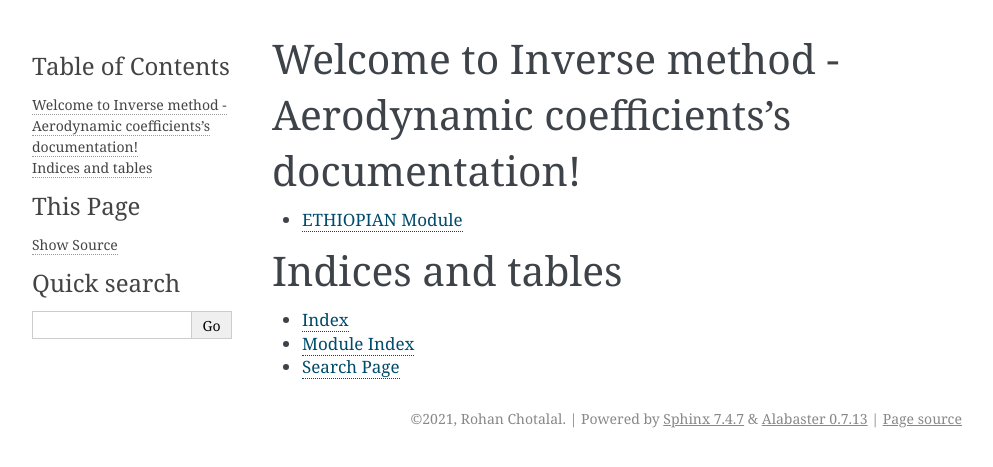
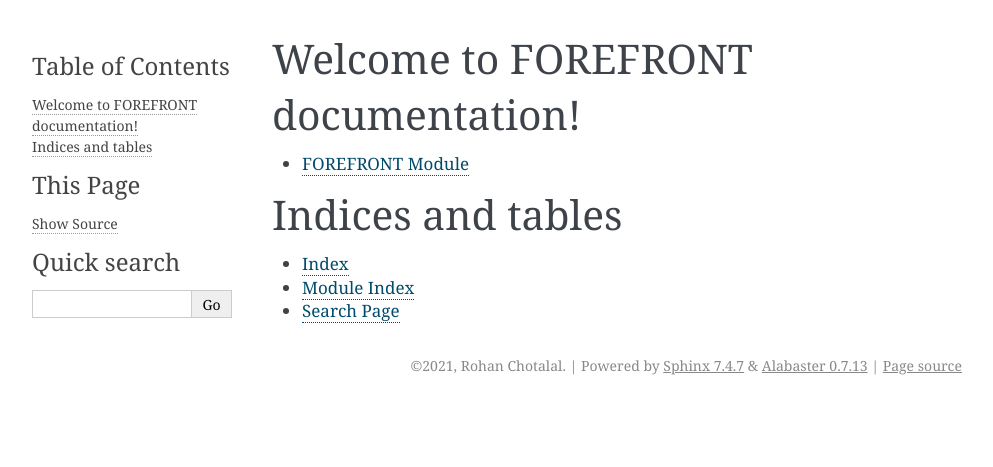
Before and after one commit to electrobusy/TSC_Exam, a Sphinx documentation site: the page built from documentation/source/index.rst, in a window 1280 px wide. Shown: the top 467 px of the page, without its empty margins (148-1141 px from the left). Built offline with Sphinx 7.4.7, drawn with Linux system fonts in a browser that asks for light colours.

```diff
--- a/documentation/source/code.rst
+++ b/documentation/source/code.rst
@@ -1,5 +1,5 @@
-ETHIOPIAN Module
+FOREFRONT Module
 ================
 
-.. automodule:: ethiopian
+.. automodule:: forefront
    :members:
--- a/documentation/source/index.rst
+++ b/documentation/source/index.rst
@@ -1,9 +1,9 @@
-.. Inverse method - Aerodynamic coefficients documentation master file, created by
+.. FOREFRONT documentation master file, created by
    sphinx-quickstart on Tue Apr 13 21:22:15 2021.
    You can adapt this file completely to your liking, but it should at least
    contain the root `toctree` directive.
 
-Welcome to Inverse method - Aerodynamic coefficients's documentation!
+Welcome to FOREFRONT documentation!
 =====================================================================
 
 .. toctree::
```
Also changed, not shown: README.md (deleted, +0 -29 lines), README.txt (added, +32 -0 lines), forefront.py (renamed from ethiopian.py, +3 -12 lines), 15 other files.
